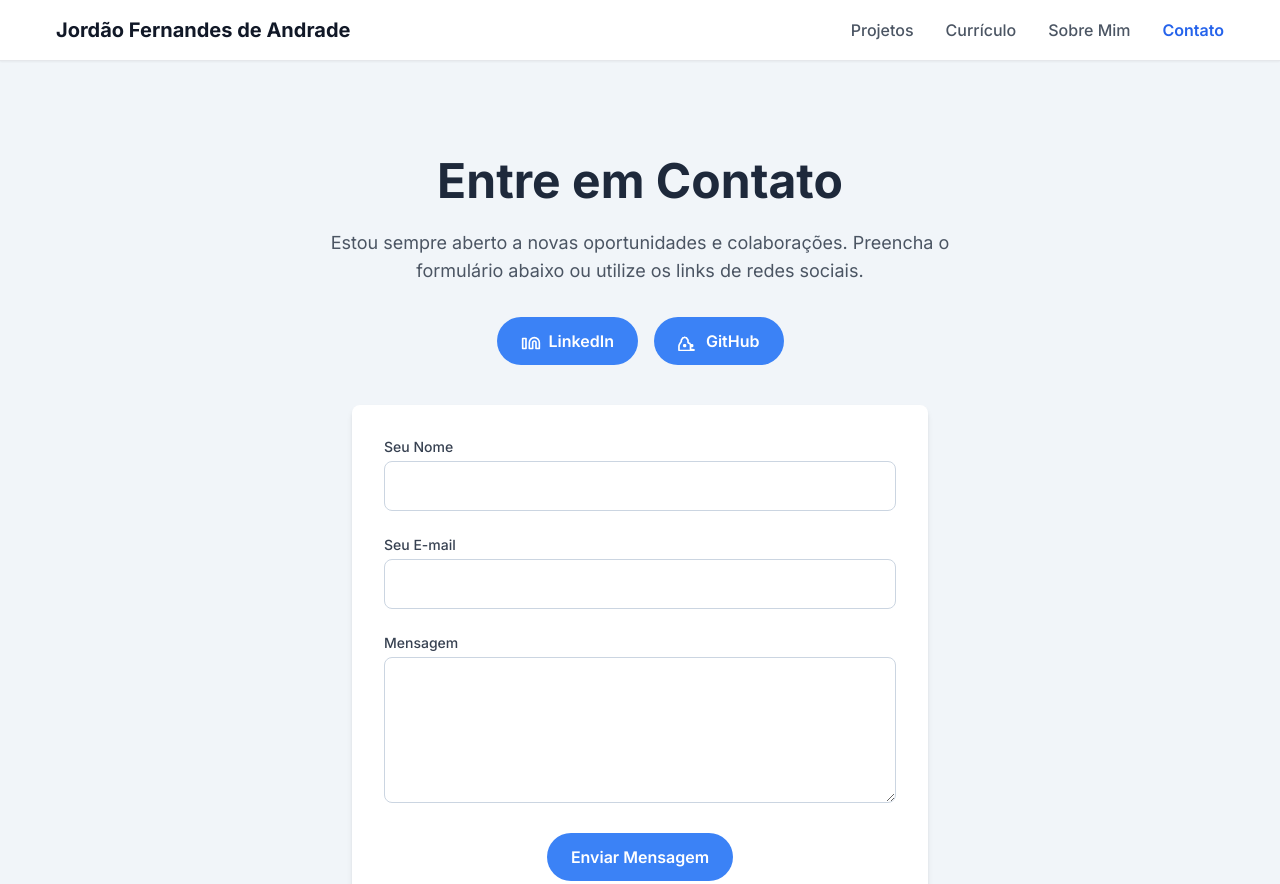
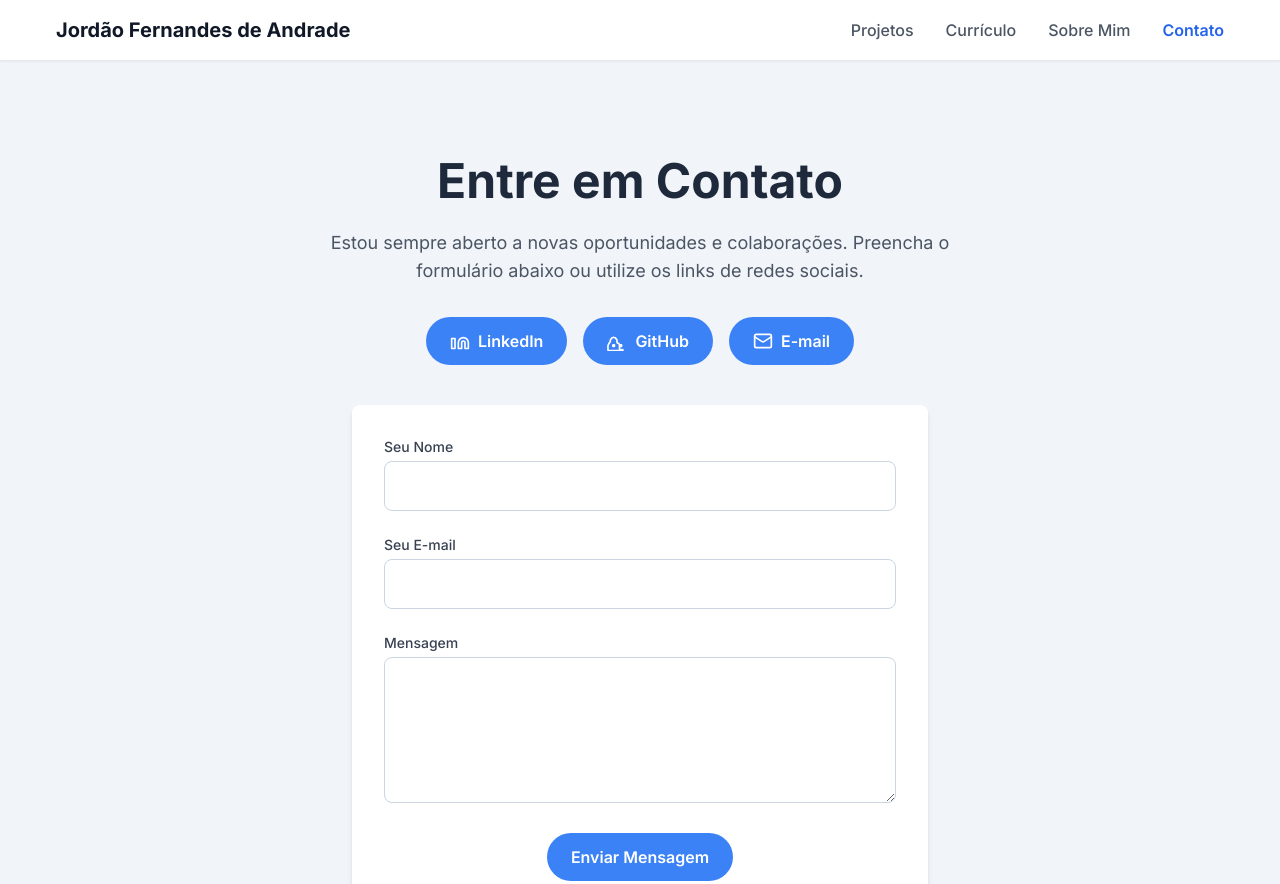
Before and after one commit to JF-Andrade/JF-Andrade.github.io, a plain HTML site: page contact.html in a window 1280 px wide. Shown: the top 884 px of the page. Drawn offline with nearby package versions, Linux system fonts and the light colour scheme.

Commit message:
Update contact.html

```diff
--- a/contact.html
+++ b/contact.html
@@ -31,6 +31,10 @@
                     <svg xmlns="http://www.w3.org/2000/svg" width="20" height="20" viewBox="0 0 24 24" fill="none" stroke="currentColor" stroke-width="2" stroke-linecap="round" stroke-linejoin="round" class="lucide lucide-github"><path d="M15 22v-4a4.8 4.8 0 0 0-1-3.21c-.53-.18-1-.31-1.4-.49a1 1 0 0 1-.6-.97V11a.8.8 0 0 1-.2-.5c-.38-.45-1.1-1.5-2-2.5a2 2 0 0 0-1-.3c-.23-.03-.5-.05-.8-.05c-.3 0-.57.02-.8.05a2 2 0 0 0-1 .3c-.9 1-1.62 2.05-2 2.5a.8.8 0 0 1-.2.5v1.23c0 .34-.14.67-.4.97-.48.6-1.02 1.3-1.44 2.11a4.81 4.81 0 0 0-1 3.21v4c0 .55.45 1 1 1h16c.55 0 1-.45 1-1Z"/><path d="M9 18a.5.5 0 0 1-.5.5h-1a.5.5 0 0 1-.5-.5v-1a.5.5 0 0 1 .5-.5h1a.5.5 0 0 1 .5.5v1Z"/><path d="M17.5 18a.5.5 0 0 1-.5.5h-1a.5.5 0 0 1-.5-.5v-1a.5.5 0 0 1 .5-.5h1a.5.5 0 0 1 .5.5v1Z"/></svg>
                     <span>GitHub</span>
                 </a>
+                <a href="mailto:jordaoandrade@gmail.com" class="btn-primary flex items-center space-x-2">
+                    <svg xmlns="http://www.w3.org/2000/svg" width="20" height="20" viewBox="0 0 24 24" fill="none" stroke="currentColor" stroke-width="2" stroke-linecap="round" stroke-linejoin="round" class="lucide lucide-mail"><rect width="20" height="16" x="2" y="4" rx="2"/><path d="m22 7-8.97 5.7a1.94 1.94 0 0 1-2.06 0L2 7"/></svg>
+                    <span>E-mail</span>
+                </a>
             </div>
             <div class="max-w-xl mx-auto p-8 bg-white rounded-lg shadow-md">
                 <form action="https://formspree.io/f/xgvlwpba" method="POST" class="space-y-6">
```
